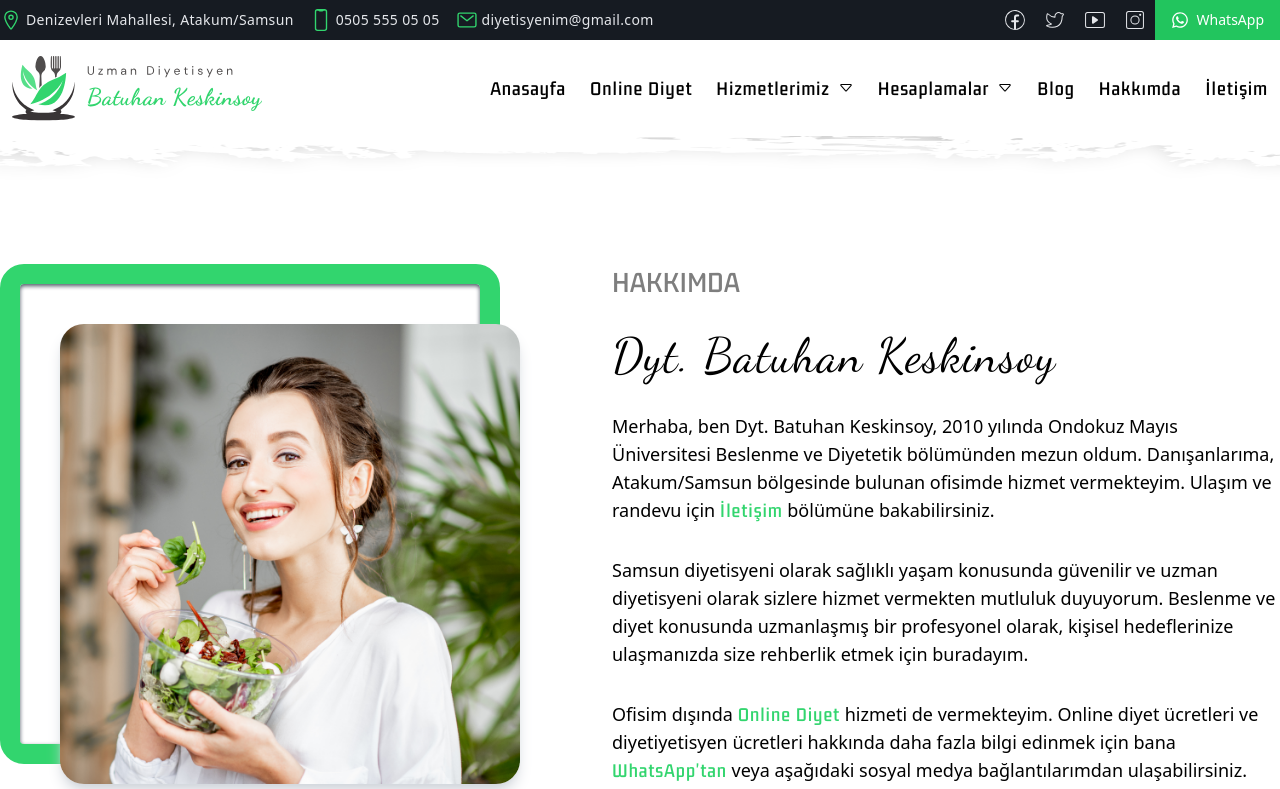
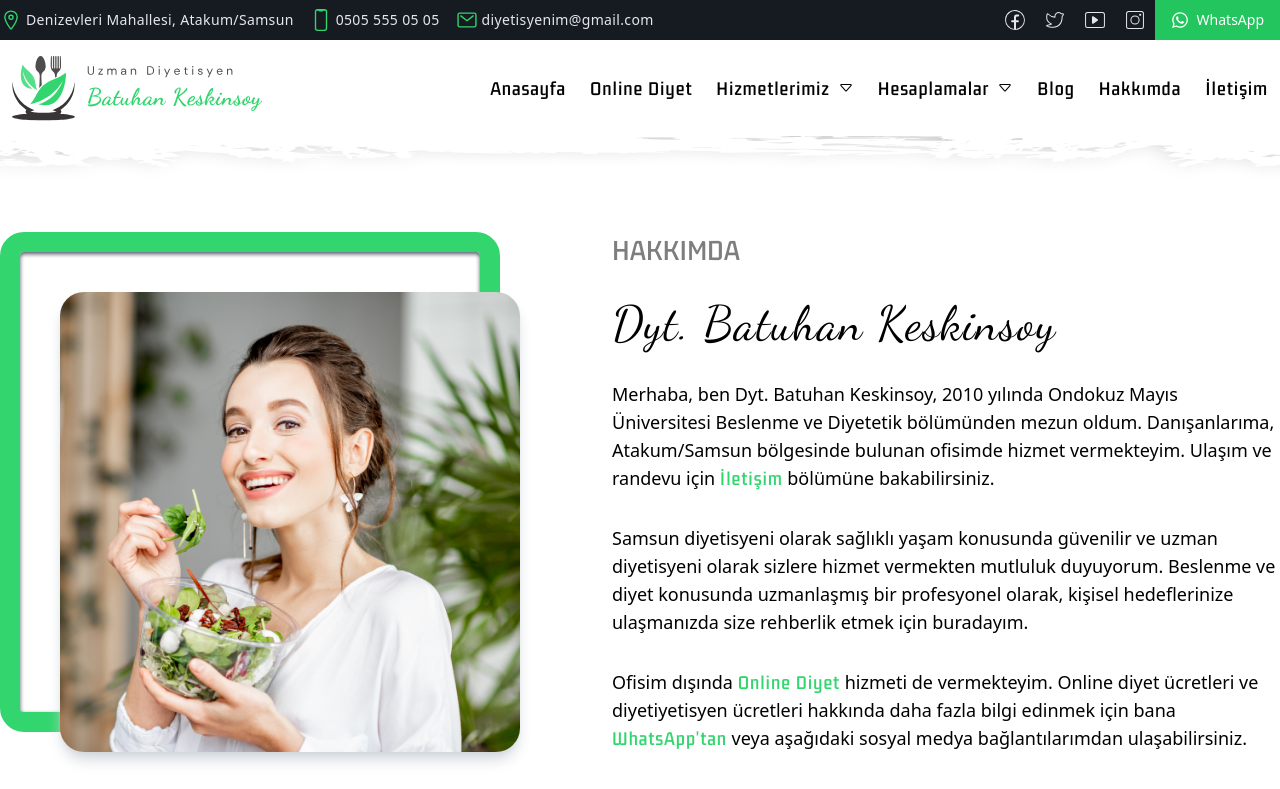
Before and after one commit to BatuhanKeskinsoy/diyetisyen, a Next.js app: page /hakkimda in a window 1280 px wide. Shown: the top 789 px of the page. Built offline with nearby package versions, Linux system fonts and the light colour scheme.

Commit message:
design_v1

```diff
--- a/src/components/About/About.js
+++ b/src/components/About/About.js
@@ -9,7 +9,7 @@ function Hakkimda(props) {
   const phoneSlug = generalsData.phone.replace(/\s/g, '');
   return (
     <section className='relative z-10'>
-      <div className='container mx-auto lg:pt-32 lg:pb-48 py-8 flex lg:flex-row gap-x-28 lg:gap-y-0 gap-y-8 flex-col-reverse'>
+      <div className='container mx-auto lg:py-24 py-8 flex lg:flex-row gap-x-28 lg:gap-y-0 gap-y-8 flex-col-reverse'>
         <div className='relative lg:w-[500px] lg:h-[500px] w-full h-[400px] lg:border-[20px] border-site lg:rounded-3xl  shadow-inner shadow-gray-600 group'>
             <Image
               src={'/profile/picture1.png'}
--- a/src/components/Banner/Item.js
+++ b/src/components/Banner/Item.js
@@ -6,7 +6,7 @@ import Link from 'next/link'
 function Item(props) {
     return (
         <div className='relative w-full'>
-            <div className="h-[700px] container mx-auto">
+            <div className="lg:h-[calc(100vh-136px)] h-[calc(100vh-96px)] container mx-auto">
                 <div className="bg-black-900 lg:bg-transparent lg:bg-gradient-to-r from-black absolute left-0 top-0 w-full h-full z-10 opacity-60"></div>
                 <Image
                     src={props.image}
--- a/src/components/Gallery/Gallery.js
+++ b/src/components/Gallery/Gallery.js
@@ -11,8 +11,8 @@ function Gallery(props) {
         arrows: true,
         infinite: true,
         speed: 500,
-        slidesToShow: 3,
-        slidesToScroll: 3,
+        slidesToShow: 4,
+        slidesToScroll: 4,
         lazyLoad: true,
         autoplay: true,
         autoplaySpeed: 4000,
@@ -45,8 +45,8 @@ function Gallery(props) {
         ]
     };
     return (
-        <section id='gallerySection' className="relative bg-gray-200">
-            <div className='container mx-auto lg:px-0 px-4 lg:pt-24 lg:pb-36 pt-14 pb-24 gap-y-8 flex flex-col'>
+        <section id='gallerySection' className="relative bg-gray-100">
+            <div className='container mx-auto lg:px-0 px-4 lg:py-24 pt-14 pb-24 gap-y-8 flex flex-col'>
                 <h2 className='text-3xl lg:text-5xl font-dancing tracking-wide'>Fotoğraf Galerisi</h2>
                 <Slider {...settings}>
 
--- a/src/components/Gallery/Item.js
+++ b/src/components/Gallery/Item.js
@@ -4,7 +4,7 @@ import Image from 'next/image'
 function Item(props) {
     return (
         <div className="sliderItem p-3">
-            <div className='relative h-[500px] w-full bg-white flex justify-center items-center rounded-3xl shadow-lg shadow-gray-400'>
+            <div className='relative h-[400px] w-full bg-white flex justify-center items-center rounded-3xl shadow-lg shadow-gray-400 mb-2'>
                 <Image
                     src={props.image}
                     alt={props.alt}
--- a/src/styles/globals.css
+++ b/src/styles/globals.css
@@ -33,7 +33,7 @@
   }
 
   *::-webkit-scrollbar-track {
-    @apply bg-gray-200
+    @apply bg-gray-100
   }
 
   *::-webkit-scrollbar-thumb {
```
